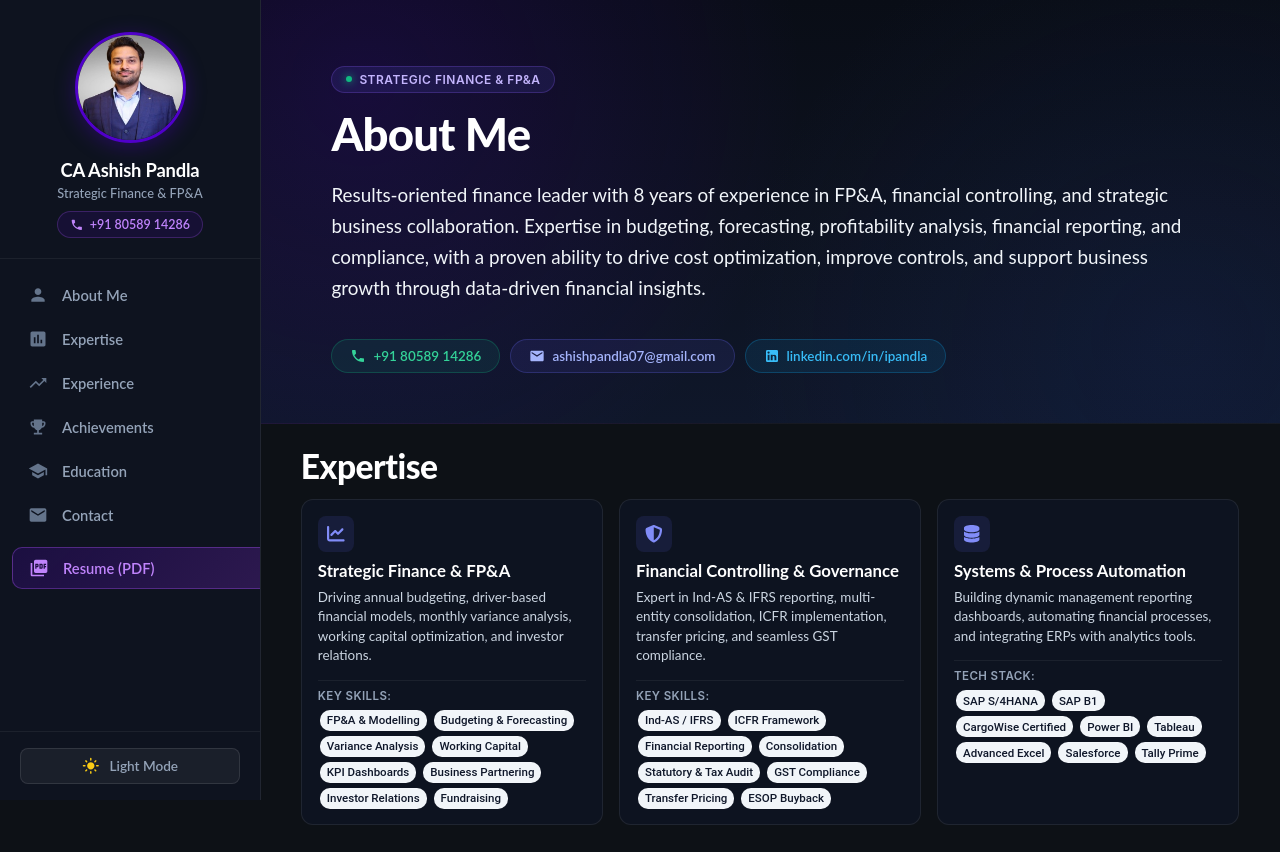
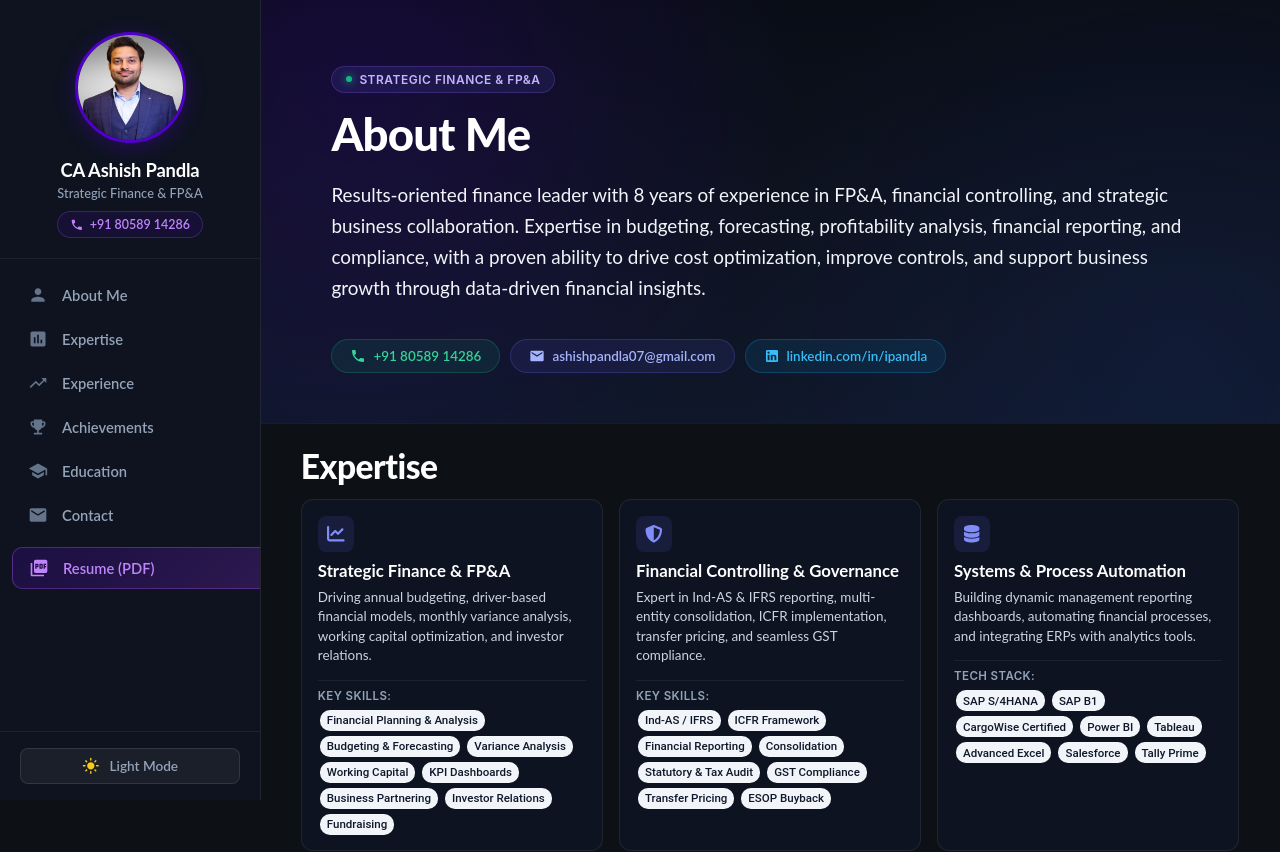
Before and after one commit to Ashishpandla07/Portfolio, a React (Create React App) app: page / in a window 1280 px wide. Shown: the top 852 px of the page. Built offline with nearby package versions, Linux system fonts and the light colour scheme.

Commit message:
Update chip label to Financial Planning & Analysis

```diff
--- a/src/components/Expertise.tsx
+++ b/src/components/Expertise.tsx
@@ -5,7 +5,7 @@ import Chip from '@mui/material/Chip';
 import '../assets/styles/Expertise.scss';
 
 const labelsFirst = [
-    "FP&A & Modelling",
+    "Financial Planning & Analysis",
     "Budgeting & Forecasting",
     "Variance Analysis",
     "Working Capital",
```
